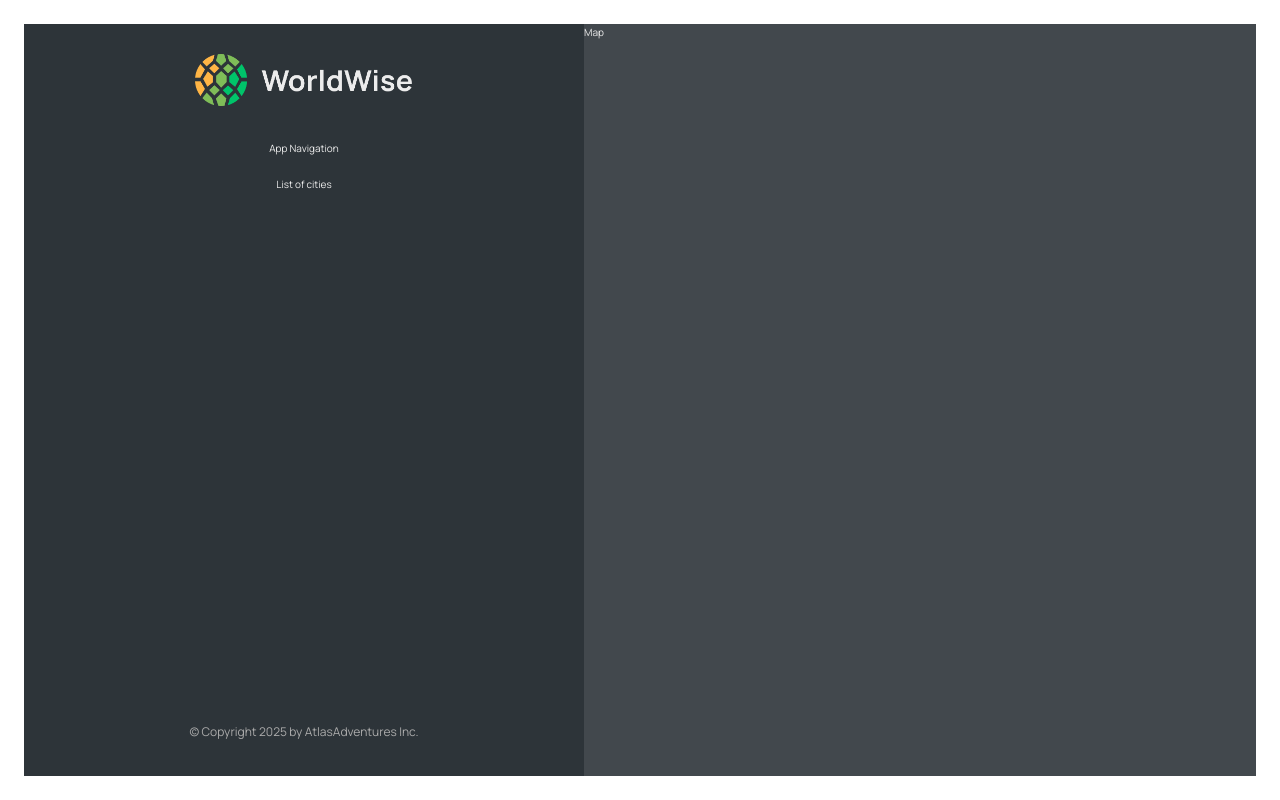
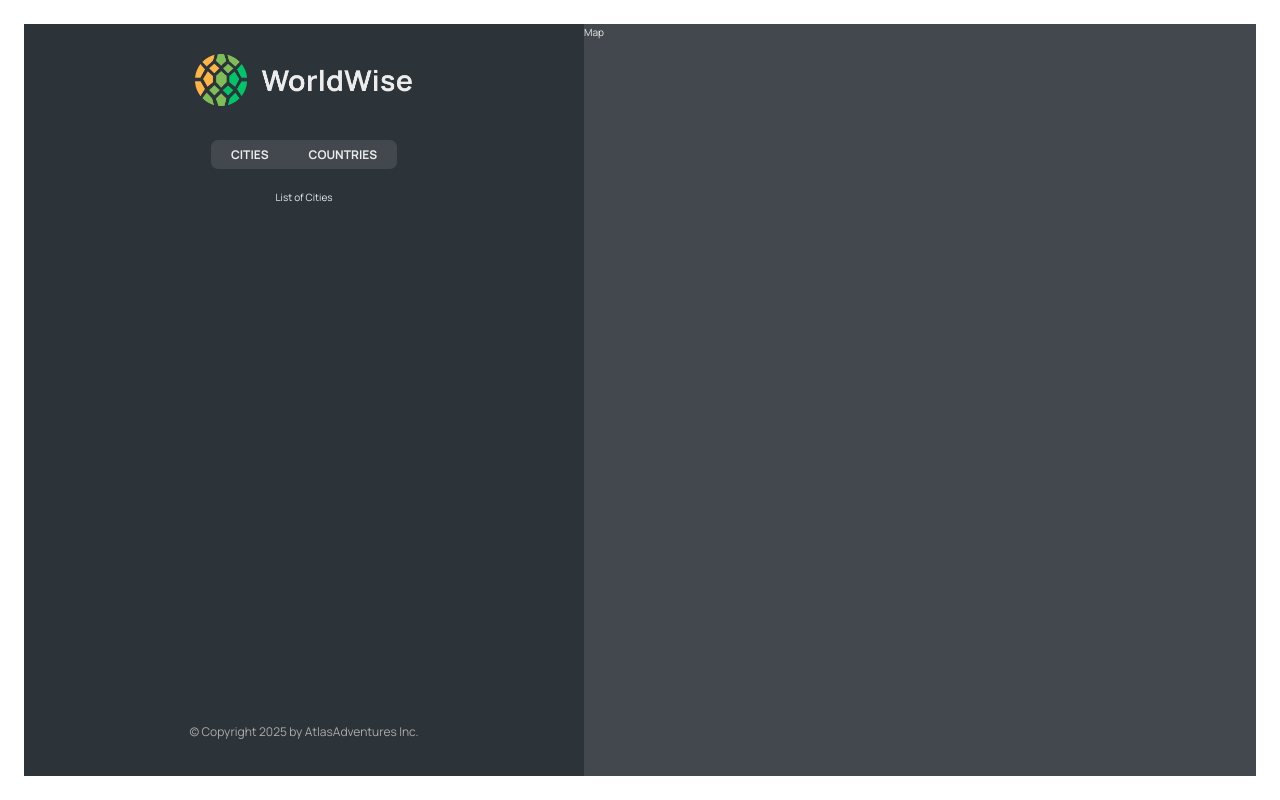
Before and after one commit to sam-sudar/atlas-adventures, a React (Vite) app: page /app in a window 1280 px wide. Built offline with nearby package versions, Linux system fonts and the light colour scheme.

Commit message:
Nested Routes

```diff
--- a/src/App.jsx
+++ b/src/App.jsx
@@ -15,7 +15,12 @@
           <Route path="product" element={<Product />} />
           <Route path="pricing" element={<Pricing />} />
           <Route path="login" element={<Login />} />
-          <Route path="app" element={<AppLayout />} />
+          <Route path="app" element={<AppLayout />}>
+            <Route index element={<p>List of Cities</p>} />
+            <Route path="cities" element={<p>City</p>} />
+            <Route path="countries" element={<p>Countries</p>} />
+            <Route path="form" element={<p>Form</p>} />
+          </Route>
           <Route path="*" element={<PageNotFound />} />
         </Routes>
       </BrowserRouter>
--- a/src/components/AppNav.jsx
+++ b/src/components/AppNav.jsx
@@ -1,7 +1,17 @@
+import { NavLink } from "react-router-dom";
 import styles from "./AppNav.module.css";
 
 function AppNav() {
-  return <nav className={styles.nav}>App Navigation</nav>;
+  return (
+    <nav className={styles.nav}>
+      <ul>
+        <li>
+          <NavLink to="cities">Cities</NavLink>
+          <NavLink to="countries">Countries</NavLink>
+        </li>
+      </ul>
+    </nav>
+  );
 }
 
 export default AppNav;
--- a/src/components/AppNav.module.css
+++ b/src/components/AppNav.module.css
@@ -8,6 +8,10 @@
   display: flex;
   background-color: var(--color-dark--2);
   border-radius: 7px;
+}
+
+.nav li {
+  display: flex;
 }
 
 .nav a:link,
--- a/src/components/Sidebar.jsx
+++ b/src/components/Sidebar.jsx
@@ -1,6 +1,7 @@
 import styles from "./Sidebar.module.css";
 import Logo from "./Logo";
 import AppNav from "./AppNav";
+import { Outlet } from "react-router-dom";
 
 function Sidebar() {
   return (
@@ -8,7 +9,7 @@
       <Logo />
       <AppNav />
 
-      <p>List of cities</p>
+      <Outlet />
       <footer className={styles.footer}></footer>
       <p className={styles.copyright}>
         &copy; Copyright {new Date().getFullYear()} by AtlasAdventures Inc.
```
